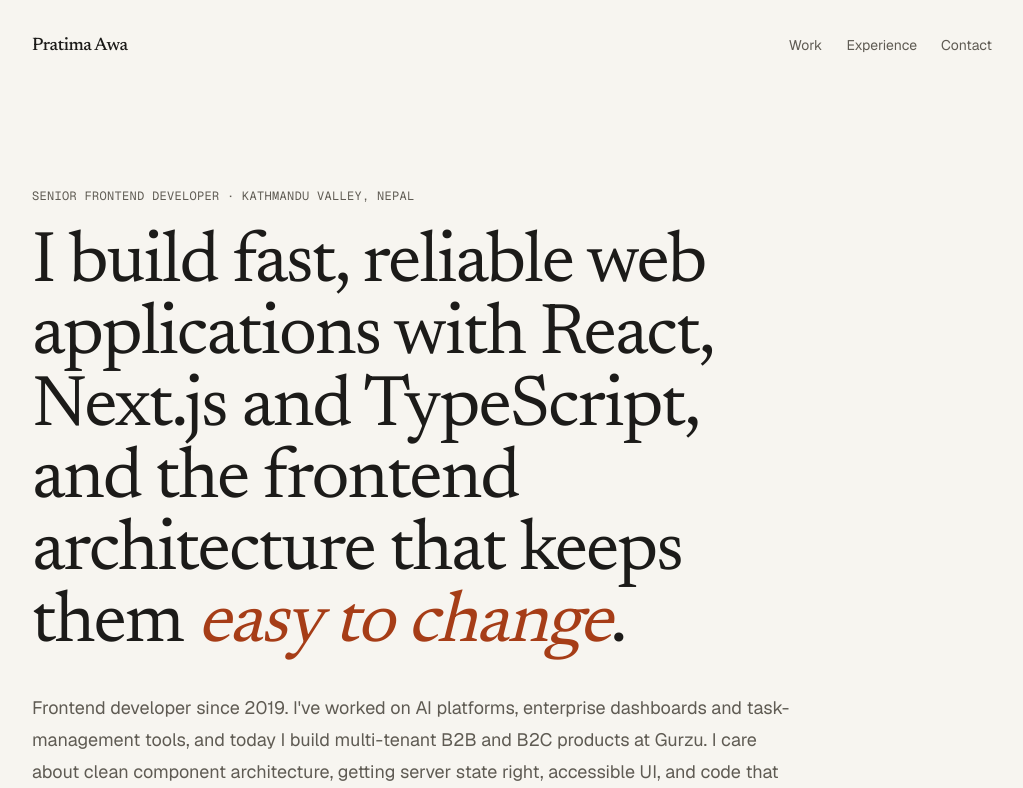
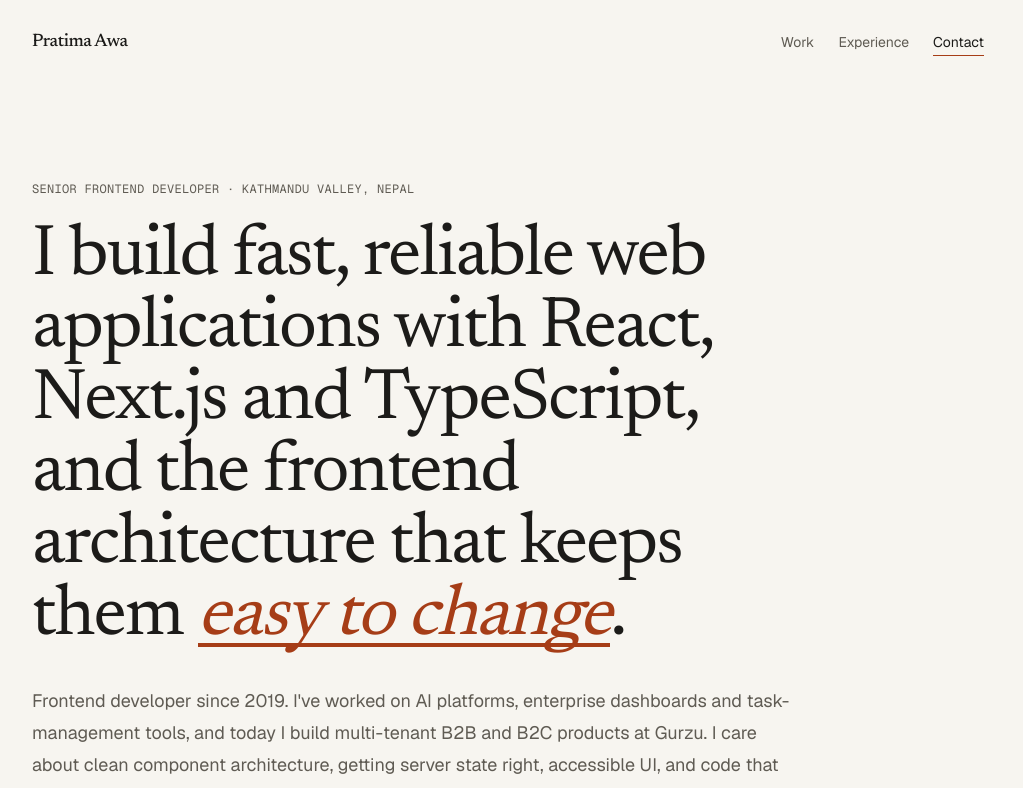
Before and after one commit to pratimaawa/portfolio, a Next.js app: page / in a window 1280 px wide. Shown: the top 788 px of the page, without its empty margins (128-1151 px from the left). Built offline with nearby package versions, Linux system fonts and the light colour scheme.

Commit message:
Add headline underline animation and sticky nav with active section

```diff
--- a/src/app/globals.css
+++ b/src/app/globals.css
@@ -137,3 +137,25 @@
     }
   }
 }
+
+/* Hand-drawn feel: the headline's accent phrase gets an underline that draws in once. */
+.draw-underline {
+  background-image: linear-gradient(currentColor, currentColor);
+  background-repeat: no-repeat;
+  background-position: 0 92%;
+  background-size: 100% 0.06em;
+  box-decoration-break: clone;
+  -webkit-box-decoration-break: clone;
+}
+
+@keyframes draw {
+  from {
+    background-size: 0% 0.06em;
+  }
+}
+
+@media (prefers-reduced-motion: no-preference) {
+  .draw-underline {
+    animation: draw 0.9s 0.7s cubic-bezier(0.65, 0, 0.35, 1) both;
+  }
+}
--- a/src/app/page.tsx
+++ b/src/app/page.tsx
@@ -152,7 +152,7 @@ function Headline() {
   return (
     <>
       {headline.slice(0, i)}
-      <em className="text-accent">{headlineEmphasis}</em>
+      <em className="draw-underline text-accent">{headlineEmphasis}</em>
       {headline.slice(i + headlineEmphasis.length)}
     </>
   );
--- /dev/null
+++ b/src/components/NavLinks.tsx
@@ -0,0 +1,77 @@
+'use client';
+
+import { useEffect, useState } from 'react';
+import Link from 'next/link';
+import { usePathname } from 'next/navigation';
+
+const nav = [
+  { id: 'work', label: 'Work', href: '/#work' },
+  { id: 'experience', label: 'Experience', href: '/#experience' },
+  { id: 'contact', label: 'Contact', href: '#contact' },
+];
+
+// Highlights the last menu section scrolled past (so gaps and unlisted sections don't flicker).
+function useActiveSection(enabled: boolean) {
+  const [active, setActive] = useState<string | null>(null);
+
+  useEffect(() => {
+    if (!enabled) return;
+    let frame = 0;
+    const update = () => {
+      frame = 0;
+      const line = window.innerHeight * 0.4;
+      const atBottom =
+        window.innerHeight + window.scrollY >=
+        document.documentElement.scrollHeight - 4;
+      let current: string | null = null;
+      for (const n of nav) {
+        const el = document.getElementById(n.id);
+        if (el && el.getBoundingClientRect().top <= line) current = n.id;
+      }
+      setActive(atBottom ? 'contact' : current);
+    };
+    const onScroll = () => {
+      if (!frame) frame = requestAnimationFrame(update);
+    };
+    update();
+    window.addEventListener('scroll', onScroll, { passive: true });
+    window.addEventListener('resize', onScroll);
+    return () => {
+      cancelAnimationFrame(frame);
+      window.removeEventListener('scroll', onScroll);
+      window.removeEventListener('resize', onScroll);
+    };
+  }, [enabled]);
+
+  return enabled ? active : null;
+}
+
+export function NavLinks() {
+  const isHome = usePathname() === '/';
+  const active = useActiveSection(isHome);
+
+  return (
+    <nav aria-label="Primary">
+      <ul className="flex text-[0.8125rem] sm:gap-2 sm:text-sm">
+        {nav.map((item) => {
+          const current = active === item.id;
+          return (
+            <li key={item.id}>
+              <Link
+                href={item.href}
+                aria-current={current ? 'location' : undefined}
+                className={`relative inline-flex min-h-11 items-center px-1.5 transition-colors after:absolute after:inset-x-1.5 after:bottom-2 after:h-px after:origin-left after:bg-accent after:transition-transform after:duration-300 sm:px-2 sm:after:inset-x-2 ${
+                  current
+                    ? 'text-fg after:scale-x-100'
+                    : 'text-muted after:scale-x-0 hover:text-fg'
+                }`}
+              >
+                {item.label}
+              </Link>
+            </li>
+          );
+        })}
+      </ul>
+    </nav>
+  );
+}
--- a/src/components/Section.tsx
+++ b/src/components/Section.tsx
@@ -13,7 +13,7 @@ export function Section({ id, index, title, wide = false, children }: Props) {
     <section
       id={id}
       aria-labelledby={`${id}-heading`}
-      className="wrap mt-24 scroll-mt-8 sm:mt-32"
+      className="wrap mt-24 scroll-mt-24 sm:mt-32"
     >
       <div
         className={`grid gap-8 border-t border-rule pt-8 ${wide ? '' : 'md:grid-cols-[12rem_1fr] md:gap-10'}`}
--- a/src/components/SiteHeader.tsx
+++ b/src/components/SiteHeader.tsx
@@ -2,32 +2,20 @@ import Link from 'next/link';
 
 import { profile } from '@/content/site';
 
-const nav = [
-  { label: 'Work', href: '/#work' },
-  { label: 'Experience', href: '/#experience' },
-  { label: 'Contact', href: '#contact' },
-];
+import { NavLinks } from './NavLinks';
 
 export function SiteHeader() {
   return (
-    <header className="wrap flex items-baseline justify-between gap-4 py-6 sm:py-8">
-      <Link href="/" className="font-serif text-lg font-medium tracking-tight">
-        {profile.name}
-      </Link>
-      <nav aria-label="Primary">
-        <ul className="flex gap-4 text-sm text-muted sm:gap-6">
-          {nav.map((item) => (
-            <li key={item.href}>
-              <Link
-                href={item.href}
-                className="transition-colors hover:text-fg"
-              >
-                {item.label}
-              </Link>
-            </li>
-          ))}
-        </ul>
-      </nav>
+    <header className="sticky top-0 z-40 border-b border-transparent bg-bg/80 backdrop-blur-md supports-[backdrop-filter]:bg-bg/70">
+      <div className="wrap flex items-center justify-between gap-4 py-4 sm:py-5">
+        <Link
+          href="/"
+          className="font-serif text-base font-medium tracking-tight whitespace-nowrap sm:text-lg"
+        >
+          {profile.name}
+        </Link>
+        <NavLinks />
+      </div>
     </header>
   );
 }
```
